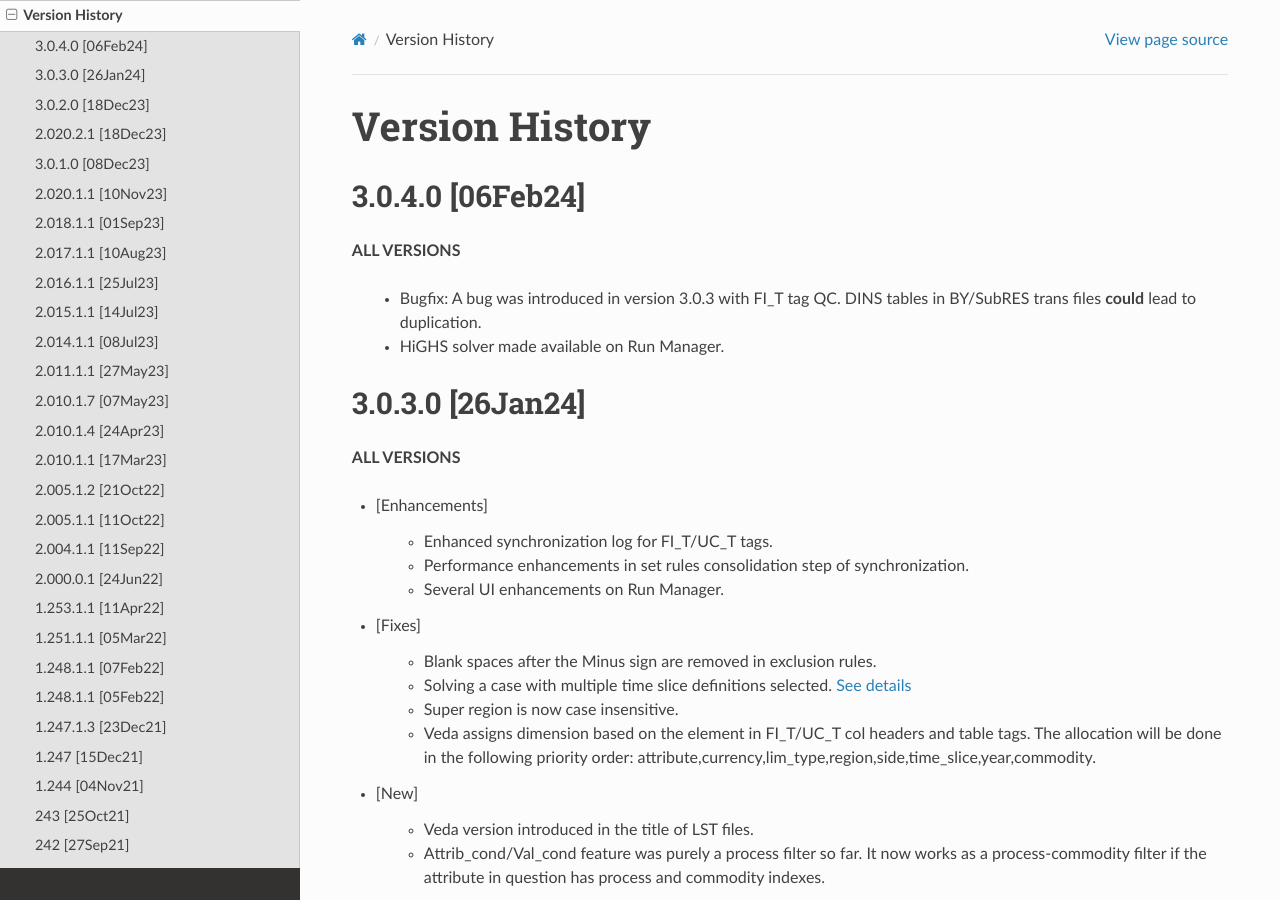
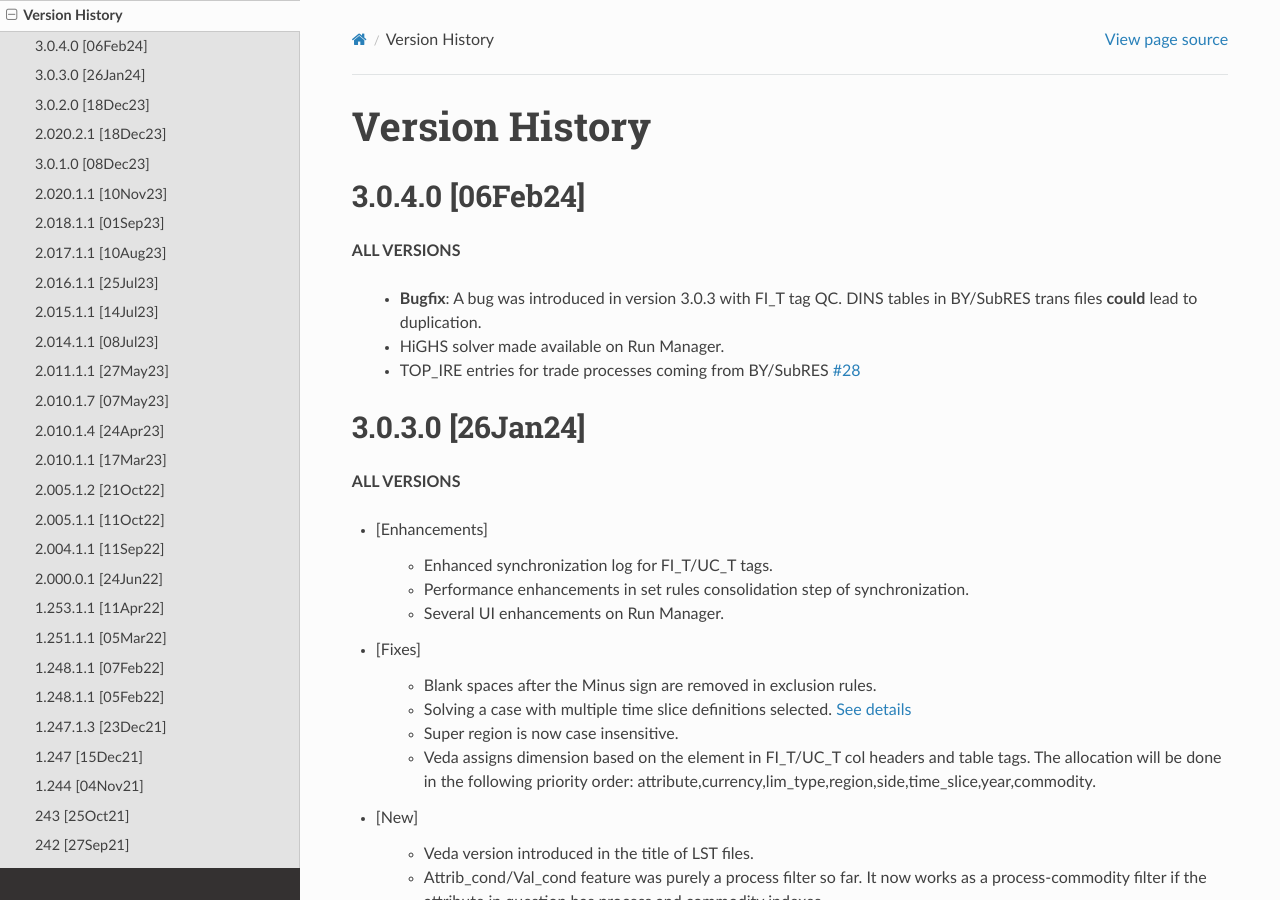
Before and after one commit to kanors-emr/Veda-documentation, a Sphinx documentation site: the page built from docs/source/pages/version_history.rst, in a window 1280 px wide and 900 px high. Built offline with Sphinx 7.4.7 and the Read the Docs theme 2.0.0, drawn with Linux system fonts in a browser that asks for light colours.

Commit message:
Update version_history.rst

```diff
--- a/docs/source/pages/version_history.rst
+++ b/docs/source/pages/version_history.rst
@@ -7,8 +7,9 @@ Version History
 
 **ALL VERSIONS**
 
-    * Bugfix: A bug was introduced in version 3.0.3 with FI_T tag QC. DINS tables in BY/SubRES trans files **could** lead to duplication.
+    * **Bugfix**: A bug was introduced in version 3.0.3 with FI_T tag QC. DINS tables in BY/SubRES trans files **could** lead to duplication.
     * HiGHS solver made available on Run Manager.
+    * TOP_IRE entries for trade processes coming from BY/SubRES `#28 <https://github.com/kanors-emr/Veda2.0-Installation/issues/28>`_
 
 
 3.0.3.0 [26Jan24]
```
